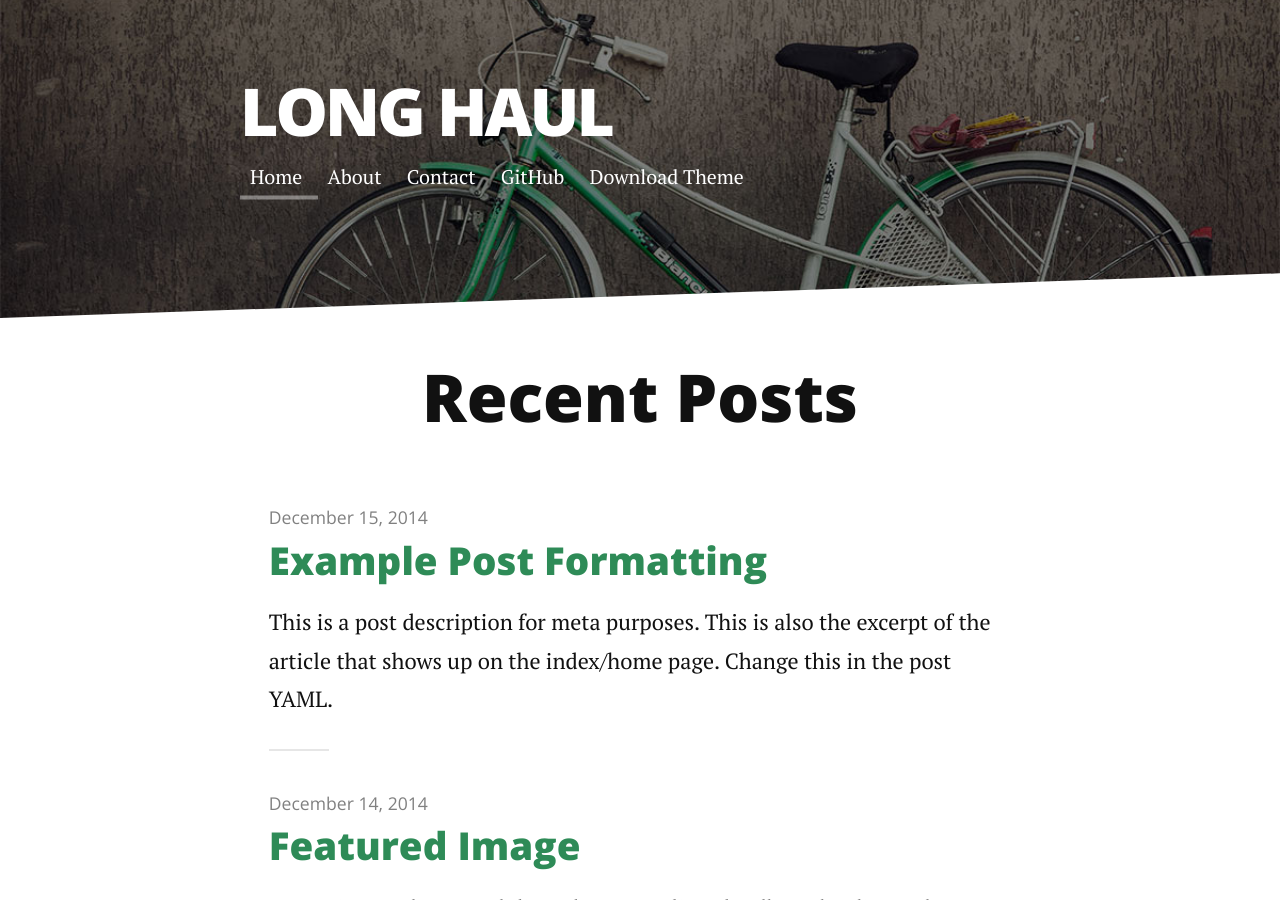
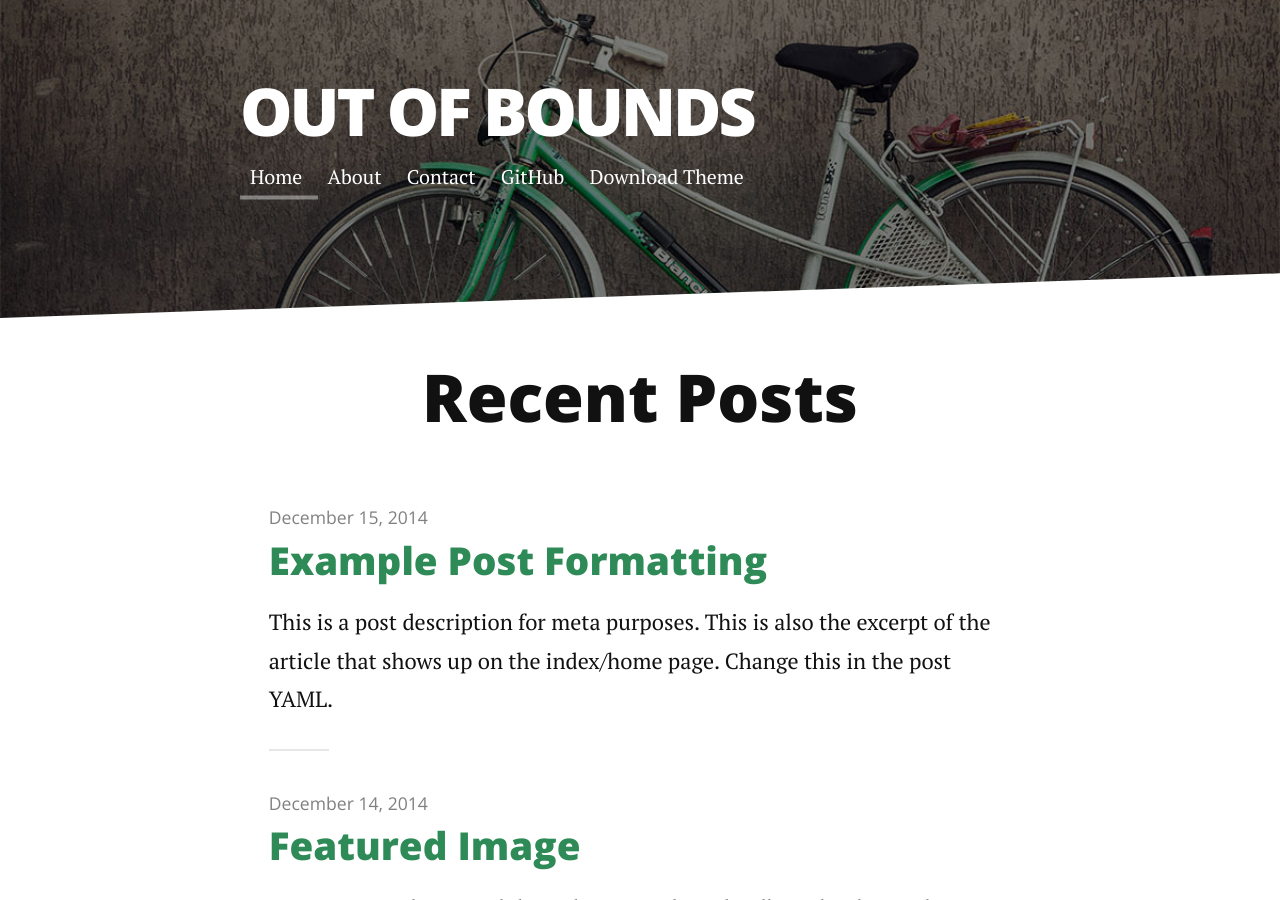
Before and after one commit to KimSungYoon-KOK/KimSungYoon-KOK.github.io, a Jekyll site: the page built from index.html, in a window 1280 px wide and 900 px high. Built offline with Jekyll 4.4.1, drawn with Linux system fonts in a browser that asks for light colours; nearby versions of some CDN libraries; the list of posts is cut into pages by our own code; some of the changed lines change nothing that is shown.

Commit message:
Update _config.yml

```diff
--- a/_config.yml
+++ b/_config.yml
@@ -1,5 +1,5 @@
-title: Long Haul
-description: Long Form Jekyll theme built with SASS / COMPASS / SUSY
+title: Out of Bounds
+description: KOK
 
 url: http://KimSungYoon-KOK.github.io
 baseurl: ""
@@ -20,9 +20,9 @@ navigation:
     url: /contact
 
 social:
-  github: brianmaierjr
-  twitter: brianmaierjr
-  facebook: brianmaierjr
+  github: https://github.com/KimSungYoon-KOK
+  twitter:
+  facebook:
   email: sungyun1997@gmail.com
 
 google_analytics: "UA-58263416-1"
```
